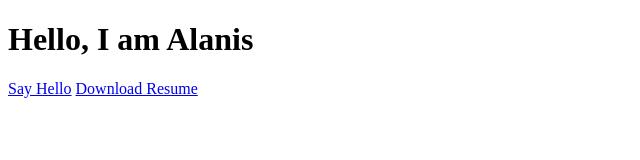
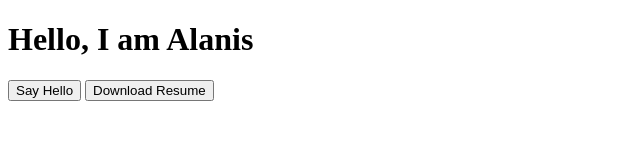
Before and after one commit to alanis-yong/portfolio, a plain HTML site: page index.html in a window 1280 px wide. Shown: the whole page, without its empty margins (0-640 px from the left). Drawn offline with Linux system fonts and the light colour scheme.

Commit message:
Update index.html

```diff
--- a/index.html
+++ b/index.html
@@ -6,8 +6,8 @@
 <body>
   <h1>Hello, I am Alanis</h1>
   <div>
-    <a href="#">Say Hello</a>
-    <a href="#">Download Resume</a>
+    <button>Say Hello</button>
+    <button>Download Resume</button>
   </div>
 
 
```
